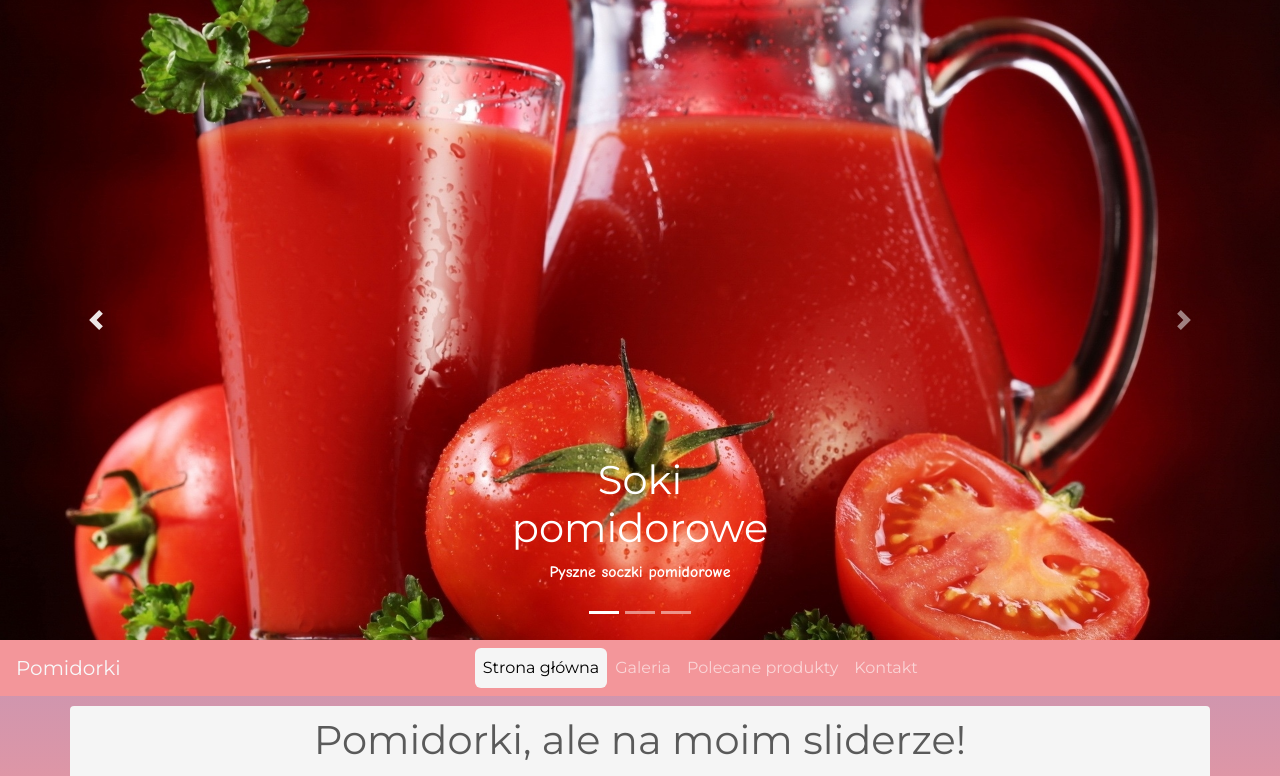
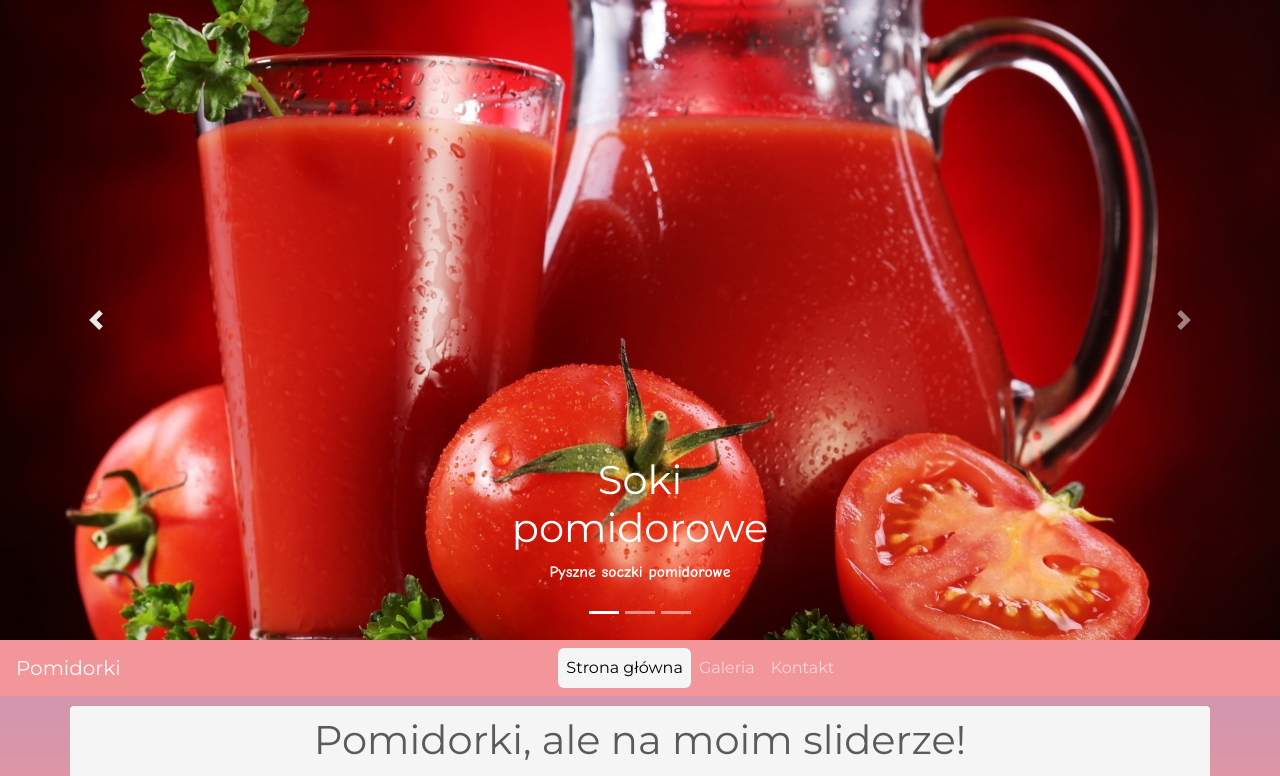
Before and after one commit to kkulpan98/Projekt_strona_2, a plain HTML site: page index.html in a window 1280 px wide. Shown: the top 776 px of the page. Drawn offline with nearby package versions, Linux system fonts and the light colour scheme.

Commit message:
wykomentowane favourite-tomatoes

```diff
--- a/index.html
+++ b/index.html
@@ -97,9 +97,9 @@
             <li class="nav-item">
                 <a class="nav-link nav-a" href="gallery.html">Galeria</a>
             </li>
-            <li class="nav-item">
-                <a class="nav-link nav-a" href="favourite_tomatoes.html">Polecane produkty</a>
-            </li>
+<!--            <li class="nav-item">-->
+<!--                <a class="nav-link nav-a" href="favourite_tomatoes.html">Polecane produkty</a>-->
+<!--            </li>-->
             <li class="nav-item">
                 <a class="nav-link nav-a" href="contact.html">Kontakt</a>
             </li>
```
